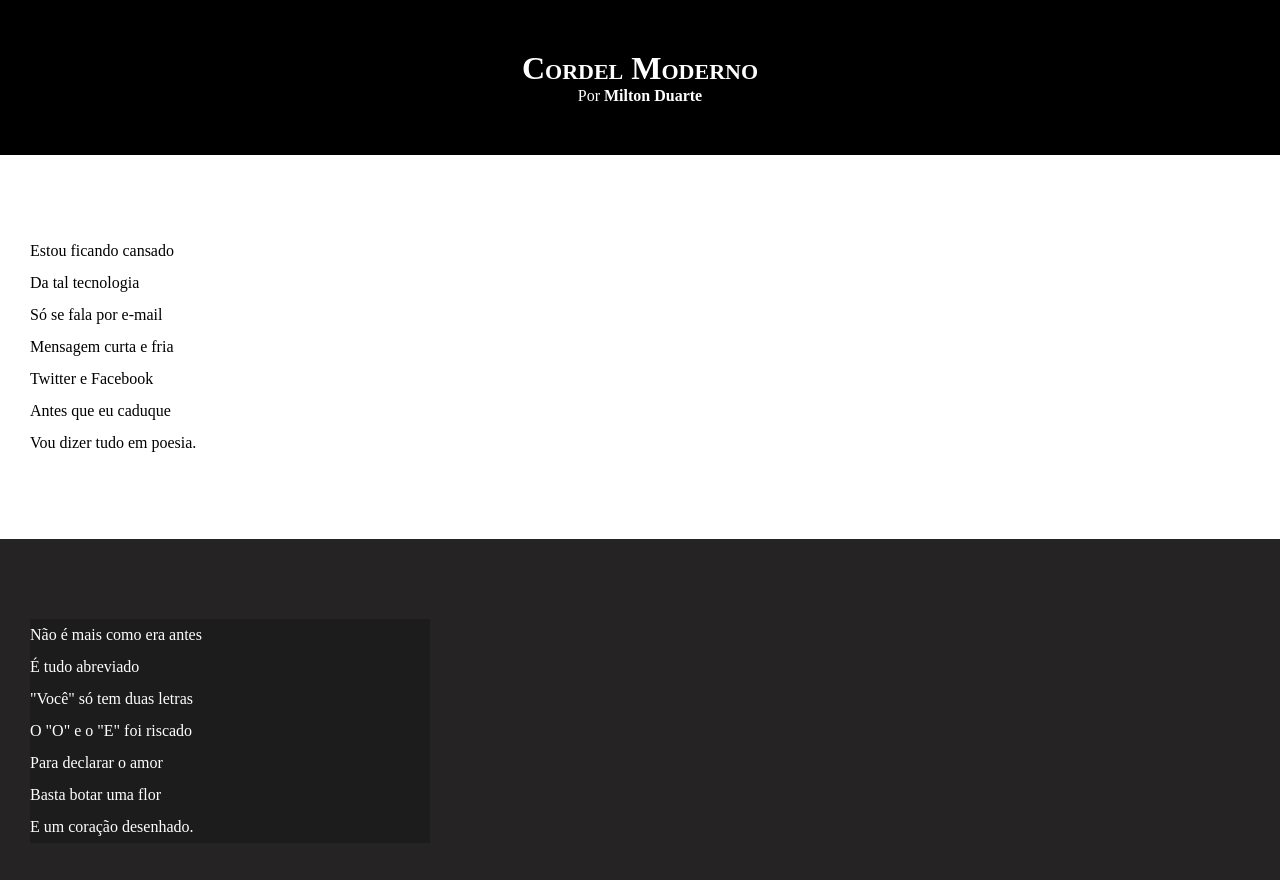
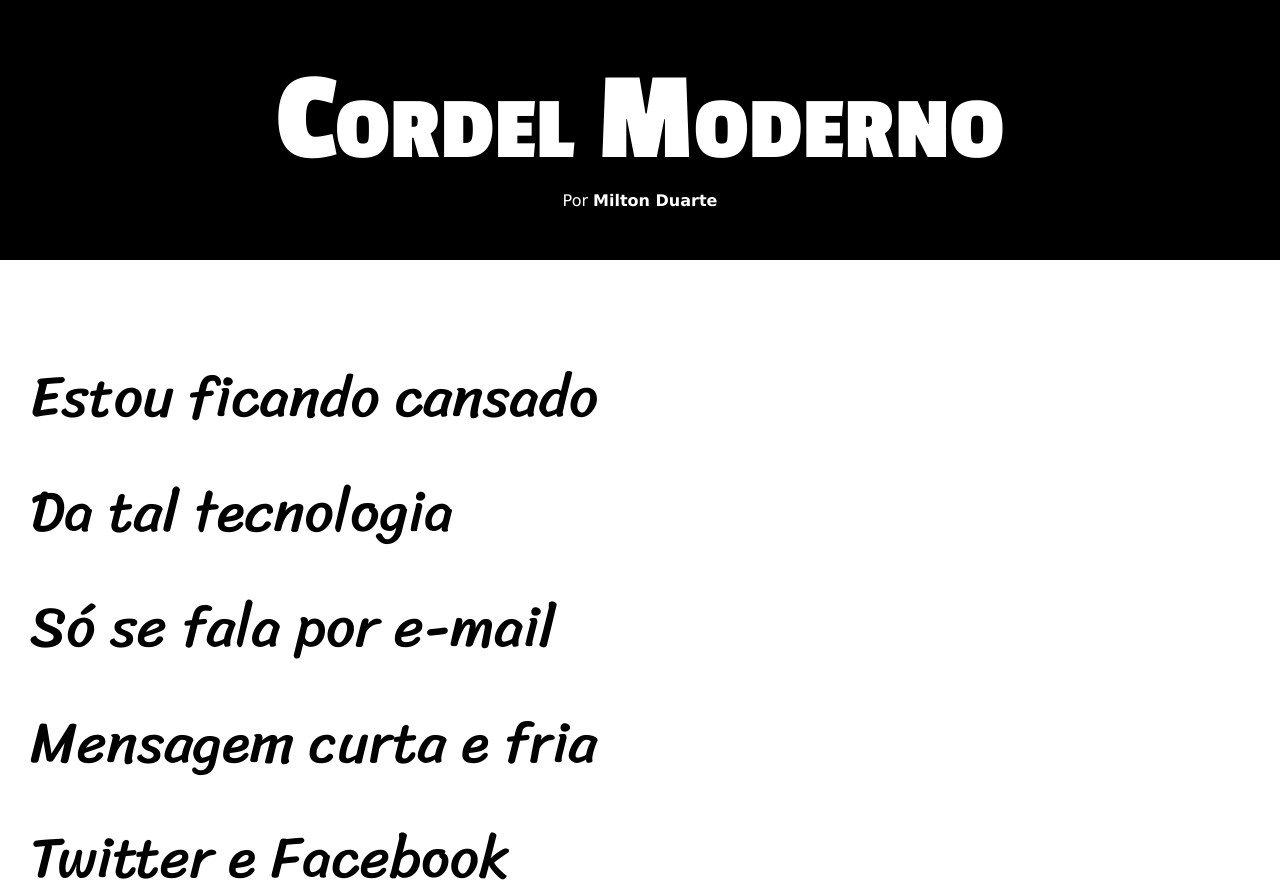
Before and after one commit to gilmarperonjunior/html-css, a plain HTML site: page desafio/projeto-cordel/index.html in a window 1280 px wide. Shown: the top 880 px of the page. Drawn offline with Linux system fonts and the light colour scheme.

Commit message:
Projeto Fase 2

```diff
--- a/desafio/projeto-cordel/estilo/style.css
+++ b/desafio/projeto-cordel/estilo/style.css
@@ -1,4 +1,14 @@
 @charset "UTF-8";
+
+@import url('https://fonts.googleapis.com/css2?family=Sriracha&display=swap');
+
+@import url('https://fonts.googleapis.com/css2?family=Passion+One:wght@400;700;900&display=swap');
+
+:root{
+    --fonte1: Verdana, Geneva, Tahoma, sans-serif;
+    --fonte2: 'Passion One', cursive;
+    --fonte3: 'Sriracha', cursive;
+}
 
 *{
     margin: 0px;
@@ -8,6 +18,7 @@
 html, body{
     min-width: 100vh;
     background-color: darkgray;
+    font-family: var(--fonte1);
 }
 
 header{
@@ -17,8 +28,10 @@ header{
 }
 
 header h1{
+    font-size: 10vw;
     padding-top: 50px;
     font-variant: small-caps;
+    font-family: var(--fonte2);
 }
 
 header p{
@@ -40,6 +53,8 @@ section{
     padding-bottom: 10vh;
     line-height: 2em;
     padding-left: 30px;
+    font-family: var(--fonte3);
+    font-size: 4.5vw;
 }
 
 .normal{
@@ -54,7 +69,8 @@ section{
 
 .imagem p{
     background-color: rgba(0, 0, 0, 0.208);
-    width: 400px;
+    display: inline-block;
+    padding: 6px;
 }
 
 footer{
```
